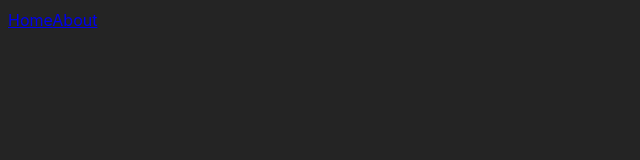
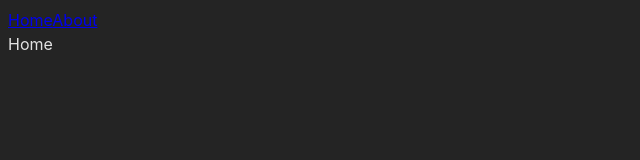
Before and after one commit to oscarvasquez28/Medical-365, a React (Vite) app in the folder Client/: page / in a window 1280 px wide. Shown: the top 160 px of the page, without its empty margins (0-640 px from the left). Built offline with nearby package versions, Linux system fonts and the light colour scheme.

Commit message:
Add Outlet component to MainLayout for rendering child routes

```diff
--- a/Client/src/common/layouts/MainLayout.jsx
+++ b/Client/src/common/layouts/MainLayout.jsx
@@ -1,10 +1,12 @@
 import React from 'react'
+import { Outlet } from 'react-router-dom';
 import Navbar from '../components/Navbar'
 
 const MainLayout = () => {
   return (
     <>
       <Navbar />
+      <Outlet /> {/* Aquí es donde se renderizarán las rutas hijas, como Home */}
     </>
   )
 }
```
